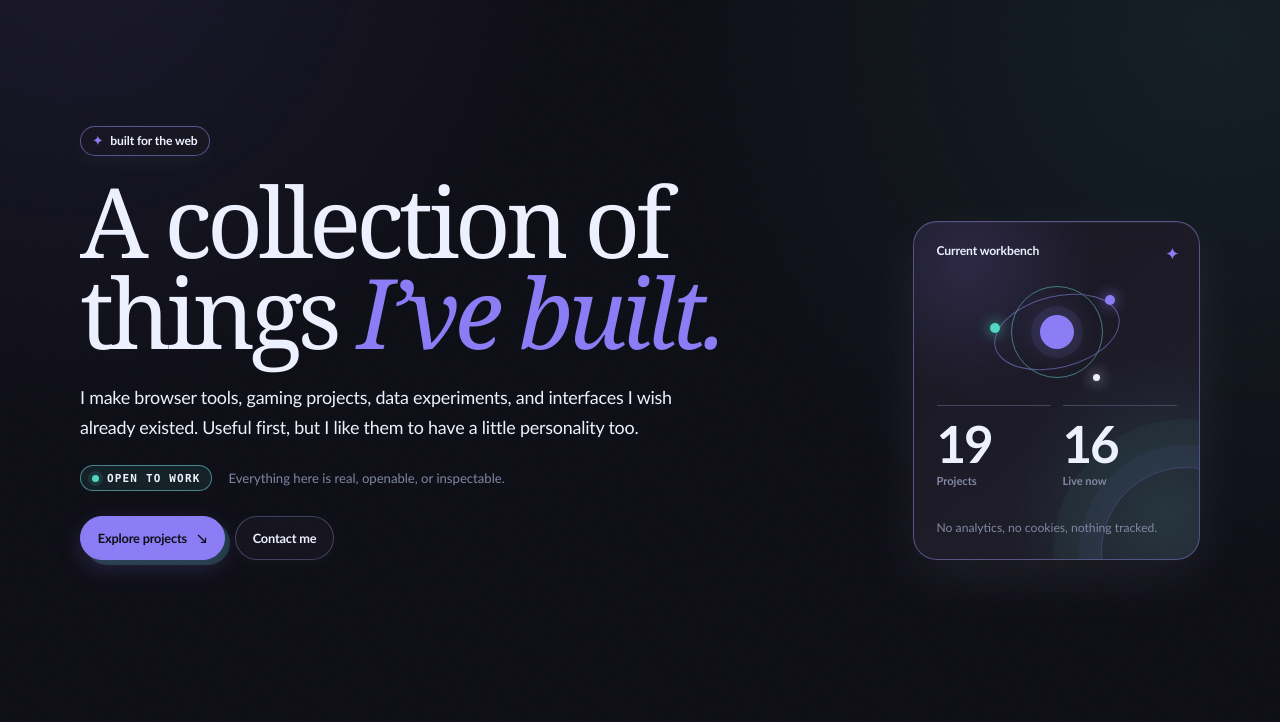
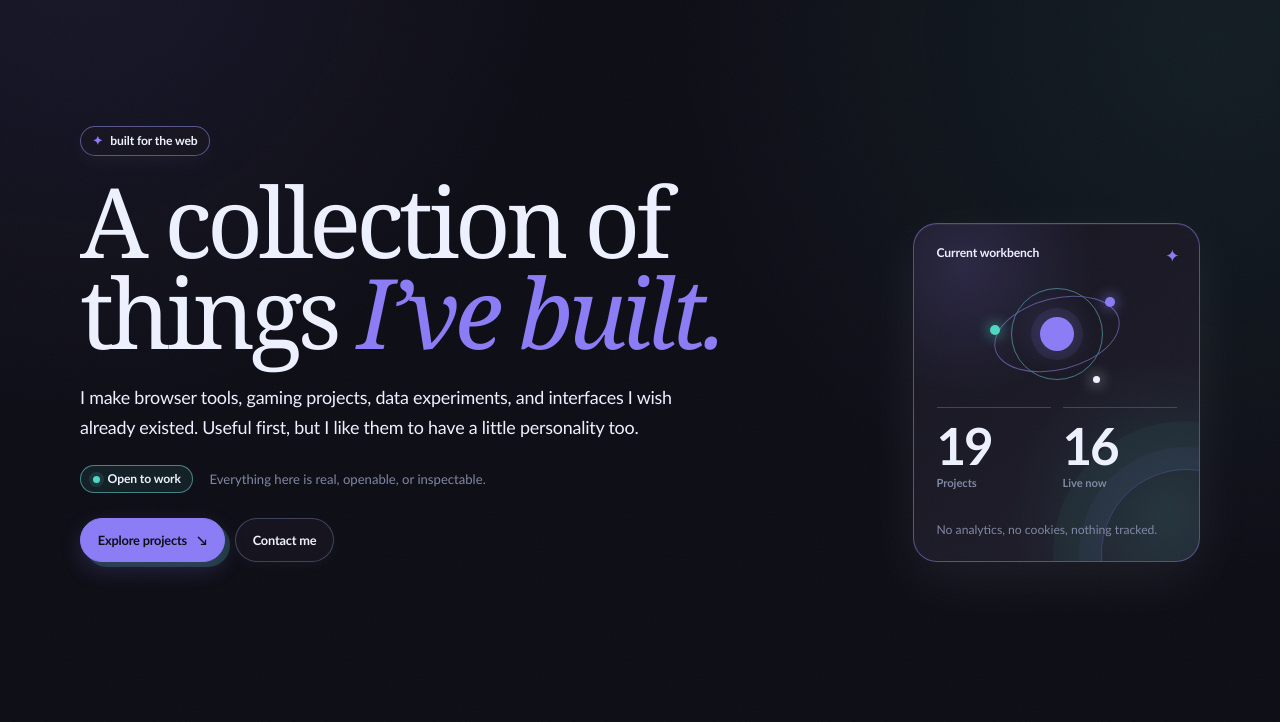
Before and after one commit to rlawoals0529/rlawoals0529.github.io, a website built with Vite: page index.html in a window 1280 px wide. Shown: the part 78-800 px from the top of the page. Built offline with nearby package versions, Linux system fonts and the light colour scheme.

Commit message:
style: soften open-to-work typography

```diff
--- a/src/style.css
+++ b/src/style.css
@@ -257,14 +257,14 @@ main:focus { outline: none; }
   display: inline-flex;
   align-items: center;
   gap: .5rem;
-  padding: .42rem .68rem;
-  border: 1px solid color-mix(in srgb, var(--ok) 44%, var(--surface-border));
+  padding: .45rem .72rem;
+  border: 1px solid color-mix(in srgb, var(--ok) 42%, var(--surface-border));
   border-radius: 999px;
   background: color-mix(in srgb, var(--ok) 9%, transparent);
   color: var(--fg);
-  font: 650 var(--label)/1 var(--font-mono);
-  letter-spacing: var(--tracking);
-  text-transform: uppercase;
+  font: 760 .76rem/1 var(--font-soft);
+  letter-spacing: -.01em;
+  text-transform: none;
 }
 
 .availability-mark {
```
